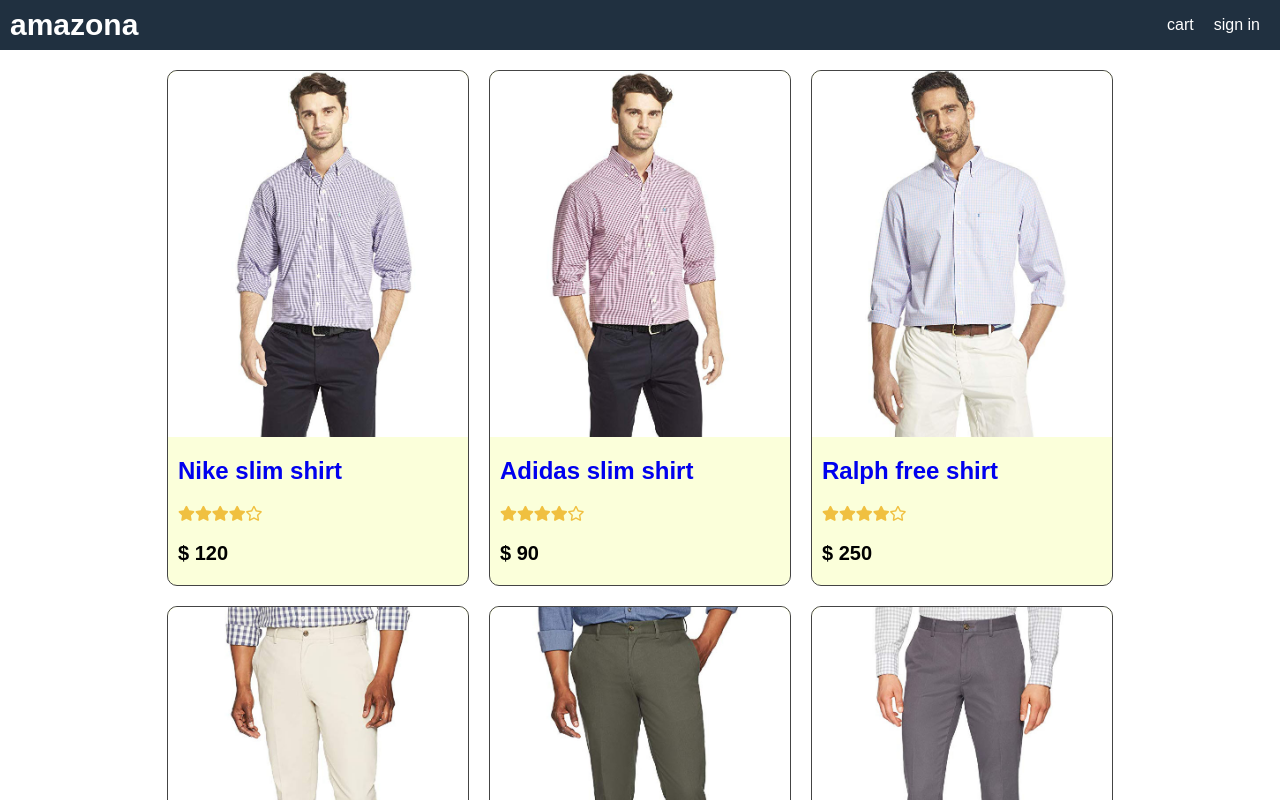
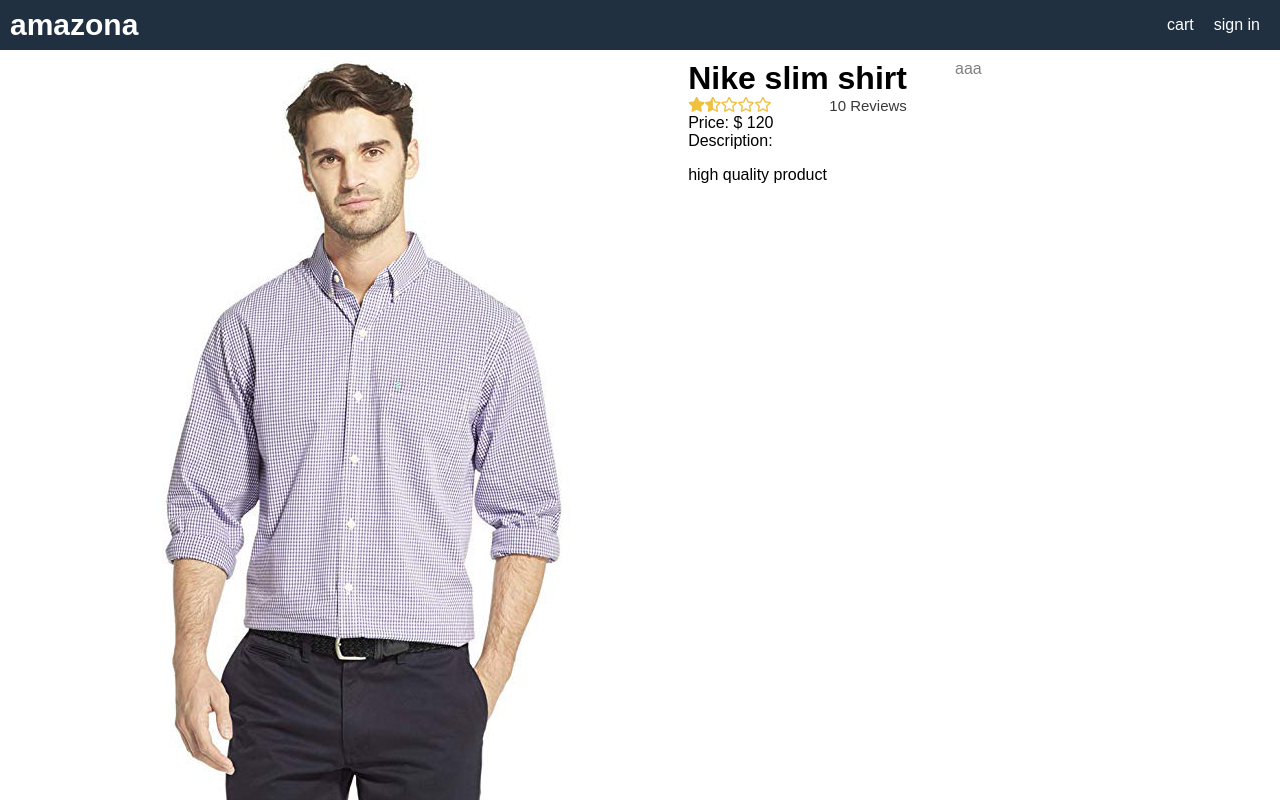
Before and after one commit to misiekhardcore/react_ecommerce_2, a React (Create React App) app in the folder frontend/: page /product/1 in a window 1280 px wide. Shown: the top 800 px of the page. Built offline with nearby package versions, Linux system fonts and the light colour scheme.

Commit message:
start of making product page

```diff
--- a/frontend/package.json
+++ b/frontend/package.json
@@ -10,6 +10,7 @@
     "fontawesome": "^5.6.3",
     "react": "^17.0.1",
     "react-dom": "^17.0.1",
+    "react-router-dom": "^5.2.0",
     "react-scripts": "4.0.0",
     "web-vitals": "^0.2.4"
   },
--- a/frontend/src/App.js
+++ b/frontend/src/App.js
@@ -1,8 +1,11 @@
-import data from "./data";
-import Product from "./components/Product";
+import { BrowserRouter, Route } from "react-router-dom";
+
+import HomePage from "./pages/HomePage";
+import ProductPage from "./pages/ProductPage";
 
 function App() {
   return (
+    <BrowserRouter>
       <div className="App">
         <header>
           <div className="logo">
@@ -14,14 +17,12 @@
           </nav>
         </header>
         <main>
-        <div className="row center">
-          {data.products.map((product) => (
-            <Product key={product._id} {...product} />
-          ))}
-        </div>
+          <Route path="/product/:id" component={ProductPage} />
+          <Route exact path="/" component={HomePage} />
         </main>
         <footer>All rights reserved</footer>
       </div>
+    </BrowserRouter>
   );
 }
 
--- a/frontend/src/components/Product/index.js
+++ b/frontend/src/components/Product/index.js
@@ -1,7 +1,8 @@
 import React from "react";
+import Rating from "./../Rating";
 
 const Product = (product) => {
-  const { _id, name, price, image } = product;
+  const { _id, name, price, image, rating, numReviews } = product;
 
   return (
     <div className="card">
@@ -11,16 +12,10 @@
         </a>
       </div>
       <div className="card-body">
-        <a href="product.html">
+        <a href={`/product/${_id}`}>
           <h2>{name}</h2>
         </a>
-        <div className="rating">
-          <i className="fas fa-star"></i>
-          <i className="fas fa-star"></i>
-          <i className="fas fa-star"></i>
-          <i className="fas fa-star"></i>
-          <i className="far fa-star"></i>
-        </div>
+        <Rating {...{ rating, numReviews, _id }}></Rating>
         <p className="price">$ {price}</p>
       </div>
     </div>
--- /dev/null
+++ b/frontend/src/components/Rating/index.js
@@ -0,0 +1,24 @@
+import React from "react";
+
+const Rating = ({rating, numReviews,_id}) => {
+  return (
+    <div className="rating">
+      <i className={rating >= 1 && "fas fa-star"}></i>
+      <i className={rating >= 2 && "fas fa-star"}></i>
+      <i className={rating >= 3 && "fas fa-star"}></i>
+      <i className={rating >= 4 && "fas fa-star"}></i>
+      <i className={rating >= 5 && "fas fa-star"}></i>
+      <i className={(2 * rating) % 2 && "fas fa-star-half-alt"}></i>
+      <i className={rating <= 4 && "far fa-star"}></i>
+      <i className={rating <= 3 && "far fa-star"}></i>
+      <i className={rating <= 2 && "far fa-star"}></i>
+      <i className={rating <= 1 && "far fa-star"}></i>
+      <i className={rating <= 0 && "far fa-star"}></i>
+      <a href={`/product/${_id}?review`} className="review">
+        {numReviews} Reviews
+      </a>
+    </div>
+  );
+};
+
+export default Rating
--- a/frontend/src/data.js
+++ b/frontend/src/data.js
@@ -7,7 +7,7 @@
       image: "/images/p1.jpg",
       price: 120,
       brand: "Nike",
-      rating: 4.5,
+      rating: 1.5,
       numReviews: 10,
       description: "high quality product",
     },
--- a/frontend/src/index.css
+++ b/frontend/src/index.css
@@ -59,6 +59,12 @@
   text-decoration: underline;
 }
 
+ul{
+  list-style: none;
+  margin: 0;
+  padding: 0;
+}
+
 header nav a:hover {
   color: #ff8000;
 }
@@ -97,6 +103,10 @@
   justify-content: center;
 }
 
+.top{
+  align-items: flex-start;
+}
+
 .card {
   margin: 1rem;
   min-width: 300px;
@@ -125,12 +135,35 @@
 }
 
 .rating {
+  display: flex;
   color: #f0c040;
   font-size: 1.5rem;
   font-weight: bold;
+}
+
+.rating .review{
+  margin: 0 0 0 auto;
+  color: rgb(58, 58, 58);
+  font-weight: 400;
 }
 
 .price {
   font-size: 2rem;
   font-weight: bold;
 }
+
+.col-2{
+  width: 50%;
+  color: red;
+}
+
+.col-1{
+  width: 25%;
+  color: gray;
+}
+
+.error{
+  color: red;
+  font-weight: 400;
+  font-size: 1.5rem;
+}
--- /dev/null
+++ b/frontend/src/pages/HomePage/index.js
@@ -0,0 +1,15 @@
+import React from "react";
+import Product from "./../../components/Product";
+import data from "./../../data";
+
+const HomePage = () => {
+  return (
+    <div className="row center">
+      {data.products.map((product) => (
+        <Product key={product._id} {...product} />
+      ))}
+    </div>
+  );
+};
+
+export default HomePage;
--- /dev/null
+++ b/frontend/src/pages/ProductPage/index.js
@@ -0,0 +1,41 @@
+import React from "react";
+import { useParams } from "react-router-dom";
+import Rating from "../../components/Rating";
+import data from "../../data";
+
+const ProductPage = () => {
+  const { id } = useParams();
+  const { name, price, image, rating, numReviews, _id, description } = data.products.find(
+    (x) => x._id === id
+  );
+  if (!name) return <p className="error">Product not found</p>;
+  return (
+    <div className="row top">
+      <div className="col-2">
+        <img src={image} alt={name} />
+      </div>
+      <div className="col1">
+        <ul>
+          <li>
+            <h1>{name}</h1>
+          </li>
+          <li>
+            <Rating {...{ rating, numReviews, _id }}></Rating>
+          </li>
+          <li>Price: $ {price}</li>
+          <li>
+            Description:
+            <p>{description}</p>
+          </li>
+        </ul>
+      </div>
+      <div className="col-1">
+        <div className="addToCart">
+            aaa
+        </div>
+      </div>
+    </div>
+  );
+};
+
+export default ProductPage;
--- /dev/null
+++ b/frontend/src/pages/ProductPage/styles.scss
@@ -0,0 +1,8 @@
+.addToCart {
+  width: 100%;
+  background-color: rgb(251, 255, 218);
+  border: 1px solid #444;
+  border-radius: 1rem;
+  -webkit-border-radius: 1rem;
+  -moz-border-radius: 1rem;
+}
```
Also changed, not shown: frontend/src/pages/HomePage/styles.scss (added), 2 other files (tests, documents, lock files or other folders). Lines whose indentation alone changed are shown as unchanged.
